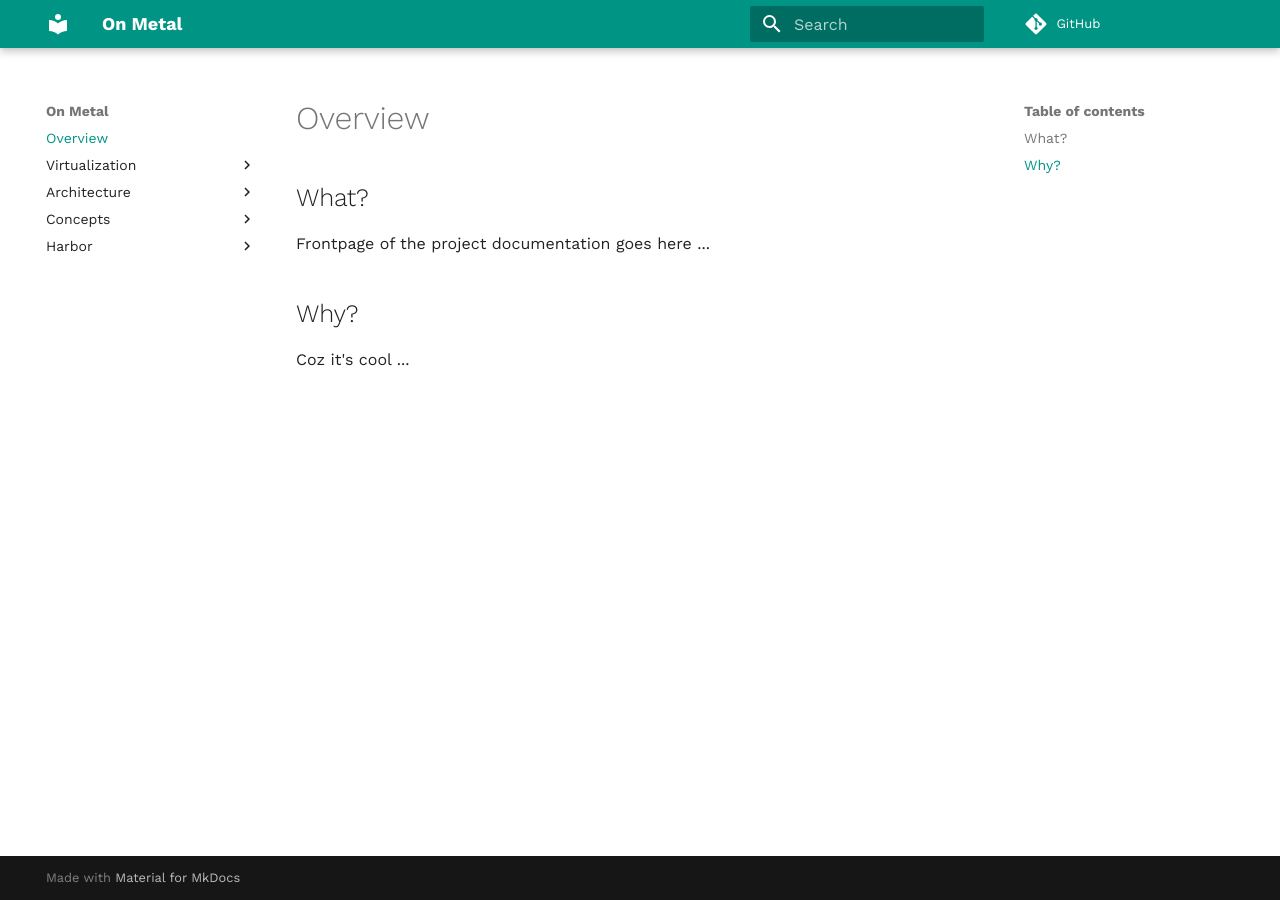
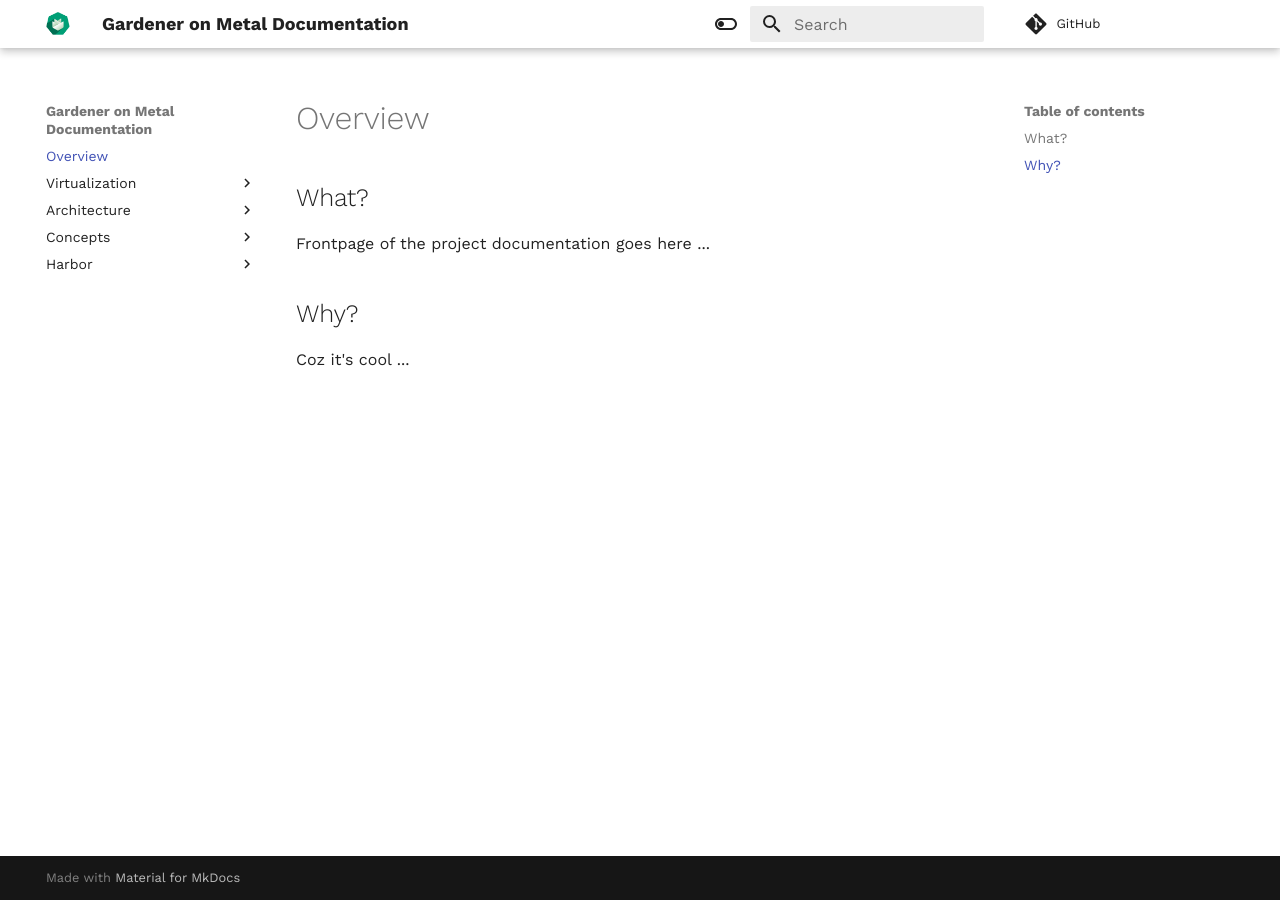
Before and after one commit to onmetal/documentation, an MkDocs documentation site: the page built from docs/index.md, in a window 1280 px wide. Built offline with MkDocs 1.6.1 and Material for MkDocs 9.7.7, drawn with Linux system fonts in a browser that asks for light colours; comment, search, counter and statistics services are not loaded.

Commit message:
Added logo and improved styling

```diff
--- a/mkdocs.yml
+++ b/mkdocs.yml
@@ -1,18 +1,34 @@
-site_name: On Metal
+site_name: Gardener on Metal Documentation
 repo_url: https://github.com/onmetal/documentation/
 edit_uri: edit/main/docs/
 theme:
   name: material
+  logo: assets/logo.png
   palette:
-    primary: teal
+  - media: "(prefers-color-scheme: light)"
+    scheme: default
+    primary: white
+    toggle:
+      icon: material/toggle-switch-off-outline
+      name: Switch to dark mode
+  - media: "(prefers-color-scheme: dark)"
+    scheme: slate
+    primary: black
+    toggle:
+      icon: material/toggle-switch
+      name: Switch to light mode
   font:
     text: 'Work Sans'
 
 plugins:
-- search
+  - search
 
 markdown_extensions:
-- codehilite
-- admonition
-- toc:
-    permalink: true
+  - pymdownx.highlight
+  - pymdownx.superfences
+  - pymdownx.snippets
+  - codehilite
+  - admonition
+  - abbr
+  - toc:
+      permalink: true
```
Also changed, not shown: docs/assets/logo.png (added).
